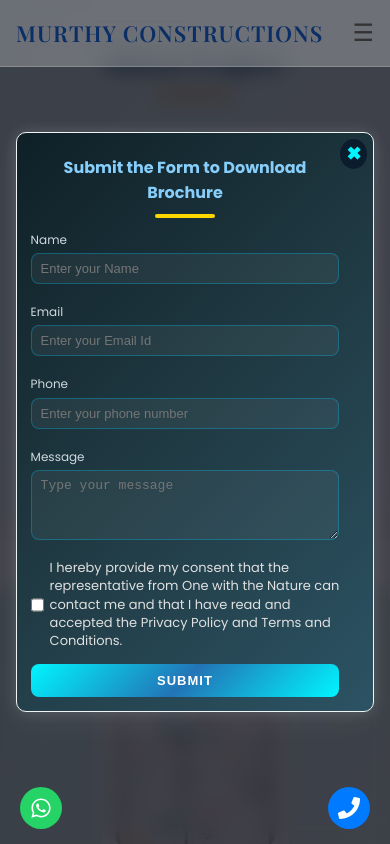
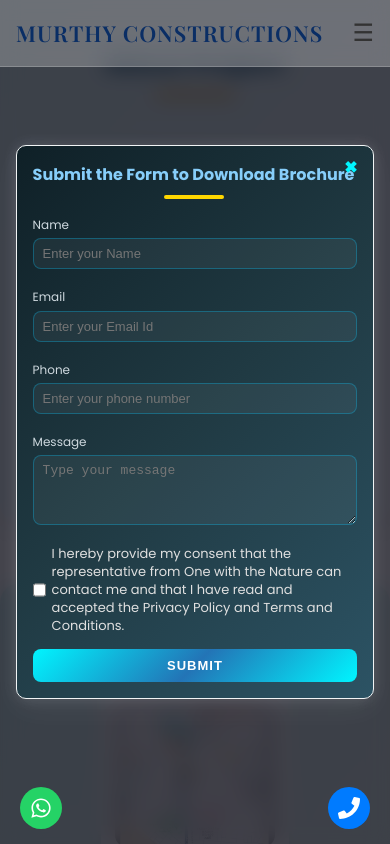
Before and after one commit to Anjali85220/ysv_website, a React (Create React App) app: page / in a window 390 px wide. Both pictures are taken after a click on the button "Download Brochure". Built offline with nearby package versions, Linux system fonts and the light colour scheme.

Commit message:
Successfully updated contact form

```diff
--- a/src/components/Banner.css
+++ b/src/components/Banner.css
@@ -212,31 +212,35 @@
   animation: scaleIn 0.25s ease;
 }
 
-/* Close Button */
-.popup-content .close-btn {
-  position: absolute;
-  top: 12px;
-  right: 14px;
+/* ---------- Popup Header (Flex for Title + Close Btn) ---------- */
+.popup-header {
+  display: flex;
+  justify-content: space-between;
+  align-items: center;
+  margin-bottom: 16px;
+}
+
+.popup-header h2 {
+  font-size: 20px;
+  font-weight: 700;
+  background: lightskyblue;
+  -webkit-background-clip: text;
+  -webkit-text-fill-color: transparent;
+  margin: 0;
+}
+
+.popup-header .close-btn {
   font-size: 20px;
   font-weight: bold;
   color: #00f5ff;
   cursor: pointer;
   transition: color 0.25s, transform 0.2s;
+  background: none;
+  border: none;
 }
-.popup-content .close-btn:hover {
+.popup-header .close-btn:hover {
   color: #ff4ecd;
   transform: rotate(90deg);
-}
-
-/* Title */
-.popup-content h2 {
-  text-align: center;
-  font-size: 20px;
-  font-weight: 700;
-  margin-bottom: 16px;
-  background: lightskyblue;
-  -webkit-background-clip: text;
-  -webkit-text-fill-color: transparent;
 }
 
 /* Form */
@@ -324,22 +328,18 @@
 @media (max-width: 768px) {
   .popup-content {
     max-width: 92%;
-    padding: 16px 34px 16px 14px; /* extra right padding for close btn */
+    padding: 16px;
     border-radius: 10px;
     max-height: 90vh;
     overflow-y: auto;
   }
 
-  .popup-content h2 {
+  .popup-header h2 {
     font-size: 18px;
-    margin-top: 8px; /* push text below close btn */
-    margin-bottom: 14px;
   }
 
-  .popup-content .close-btn {
+  .popup-header .close-btn {
     font-size: 18px;
-    top: 8px;
-    right: 8px;
   }
 }
 
@@ -389,21 +389,12 @@
     border-radius: 16px;
   }
 
-  .popup-content {
-    max-width: 92%;
-    padding: 14px 34px 14px 14px; /* extra right padding */
+  .popup-header h2 {
+    font-size: 16px;
   }
 
-  .popup-content h2 {
+  .popup-header .close-btn {
     font-size: 16px;
-    margin-top: 8px;
-    margin-bottom: 12px;
-  }
-
-  .popup-content .close-btn {
-    font-size: 18px;
-    top: 6px;
-    right: 6px;
   }
 
   form label {
--- a/src/components/Banner.js
+++ b/src/components/Banner.js
@@ -1,26 +1,51 @@
 import React, { useState, useEffect } from "react";
+import emailjs from "emailjs-com";
 import "./Banner.css";
 
 const ContactForm = ({ onClose }) => {
+  const sendEmail = (e) => {
+    e.preventDefault();
+
+    emailjs
+      .sendForm(
+        "service_d9fnf5s",   // 🔹 replace with your EmailJS service ID
+        "template_gtb395g",  // 🔹 replace with your EmailJS template ID
+        e.target,
+        "lVxA2r26bLwNO0oNy"    // 🔹 replace with your EmailJS public key
+      )
+      .then(
+        () => {
+          alert("Form submitted successfully!");
+          e.target.reset();
+          onClose();
+        },
+        (error) => {
+          alert("Failed to send. Please try again.");
+          console.error(error.text);
+        }
+      );
+  };
+
   return (
     <div className="popup-overlay">
       <div className="popup-content">
-        <button className="close-btn" onClick={onClose}>
-          ✖
-        </button>
-        <h2>Submit the Form to Download Brochure</h2>
-        <form>
+        <div className="popup-header">
+          <h2>Submit the Form to Download Brochure</h2>
+          <button className="close-btn" onClick={onClose}>✖</button>
+        </div>
+
+        <form onSubmit={sendEmail}>
           <label>Name</label>
-          <input type="text" placeholder="Enter your Name" required />
+          <input type="text" name="user_name" placeholder="Enter your Name" required />
 
           <label>Email</label>
-          <input type="email" placeholder="Enter your Email Id" required />
+          <input type="email" name="user_email" placeholder="Enter your Email Id" required />
 
           <label>Phone</label>
-          <input type="tel" placeholder="Enter your phone number" required />
+          <input type="tel" name="user_phone" placeholder="Enter your phone number" required />
 
           <label>Message</label>
-          <textarea placeholder="Type your message" />
+          <textarea name="message" placeholder="Type your message" />
 
           <div className="checkbox">
             <input type="checkbox" required />
@@ -44,12 +69,10 @@
   const [showForm, setShowForm] = useState(false);
 
   useEffect(() => {
-    // Image slider
     const interval = setInterval(() => {
       setCurrentIndex((prev) => (prev + 1) % images.length);
     }, 4000);
 
-    // Show popup after 15 seconds
     const popupTimer = setTimeout(() => {
       setShowForm(true);
     }, 10000);
--- a/src/components/ContactForm.jsx
+++ b/src/components/ContactForm.jsx
@@ -1,34 +1,51 @@
 import React from "react";
-import "./ContactForm.css"; // ✅ your popup styles
+import emailjs from "emailjs-com";
+import "./ContactForm.css"; // ✅ keep your popup styles
 
 const ContactForm = ({ onClose }) => {
-  const handleSubmit = (e) => {
+  const sendEmail = (e) => {
     e.preventDefault();
-    // TODO: handle actual form submission (API, email, etc.)
-    alert("Form submitted successfully!");
-    onClose(); // ✅ close popup after submit
+
+    emailjs
+      .sendForm(
+        "service_d9fnf5s",   // ✅ replace with your EmailJS Service ID
+        "template_gtb395g",  // ✅ replace with your EmailJS Template ID
+        e.target,
+        "lVxA2r26bLwNO0oNy"  // ✅ replace with your EmailJS Public Key
+      )
+      .then(
+        () => {
+          alert("Form submitted successfully!");
+          e.target.reset();
+          onClose();
+        },
+        (error) => {
+          alert("Failed to send. Please try again.");
+          console.error(error.text);
+        }
+      );
   };
 
   return (
     <div className="popup-overlay">
       <div className="popup-content">
-        <button className="close-btn" onClick={onClose}>
-          ✖
-        </button>
-        <h2>Submit the Form to Download Brochure</h2>
+        <div className="popup-header">
+          <h2>Submit the Form to Download Brochure</h2>
+          <button className="close-btn" onClick={onClose}>✖</button>
+        </div>
 
-        <form onSubmit={handleSubmit}>
+        <form onSubmit={sendEmail}>
           <label>Name</label>
-          <input type="text" placeholder="Enter your Name" required />
+          <input type="text" name="user_name" placeholder="Enter your Name" required />
 
           <label>Email</label>
-          <input type="email" placeholder="Enter your Email Id" required />
+          <input type="email" name="user_email" placeholder="Enter your Email Id" required />
 
           <label>Phone</label>
-          <input type="tel" placeholder="Enter your phone number" required />
+          <input type="tel" name="user_phone" placeholder="Enter your phone number" required />
 
           <label>Message</label>
-          <textarea placeholder="Type your message" />
+          <textarea name="message" placeholder="Type your message" />
 
           <div className="checkbox">
             <input type="checkbox" required />
```
Also changed, not shown: package.json (+5 -4 lines), 1 other file (tests, documents, lock files or other folders).
